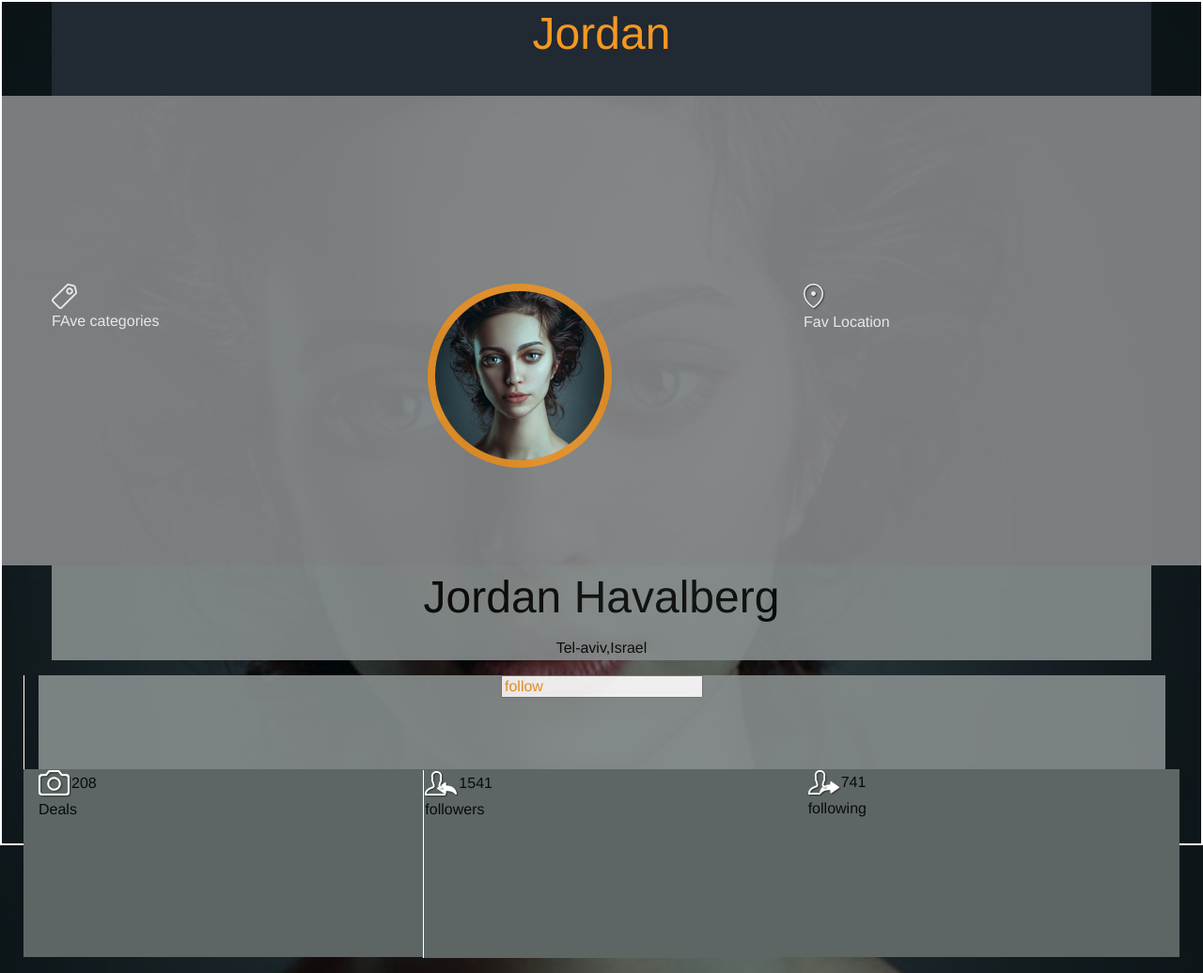
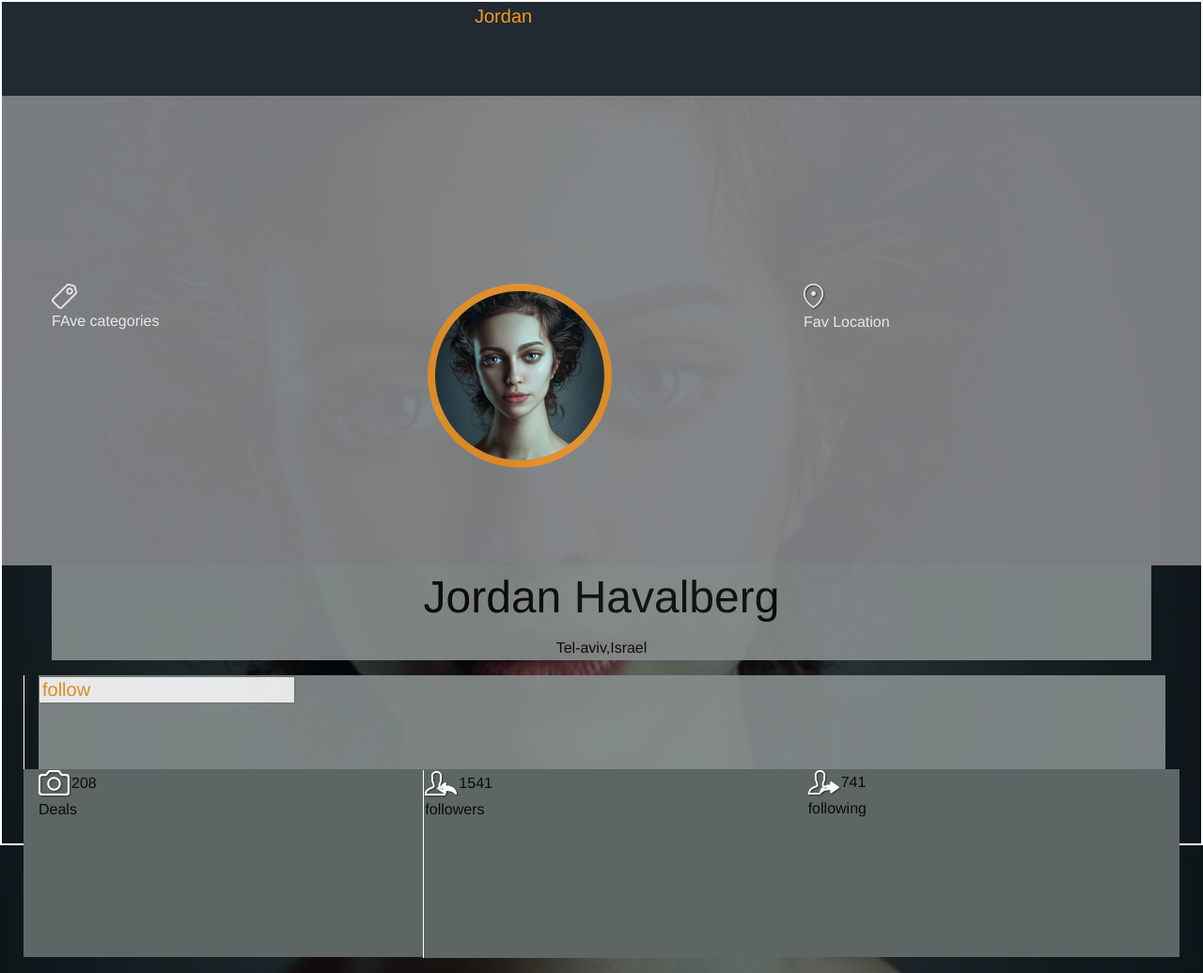
Before and after one commit to Bbenard/Jordan, a plain HTML site: page index.html in a window 1280 px wide. Shown: the whole page at 94% size. Drawn offline with Linux system fonts and the light colour scheme.

Commit message:
edited header

```diff
--- a/css/main.css
+++ b/css/main.css
@@ -11,9 +11,9 @@ background-color:
 header{
     background-color: #212933;
     height: 100px;
-    text-align: center;
     color: #F39823;
-    width: 100%;
+    font-size: 20px;
+
 }
 
 .maincontent{
--- a/index.html
+++ b/index.html
@@ -11,14 +11,12 @@
     <link rel="stylesheet" href="css/main.css">
   </head>
   <body>
-    <div class="row">
-      <div class="large-12 columns">
-          <header> <h1>Jordan</h1>
-          </header>
-      </div>
-    </div>
-      <div class="clear"></div>
-       <section class="maincontent">
+      <header>
+      <div class="row">
+  <div class="small-3 small-centered columns">Jordan</div>
+</div>
+</header>
+          <section class="maincontent">
     <div class="row">
 
       <div class="large-4 columns">
```
